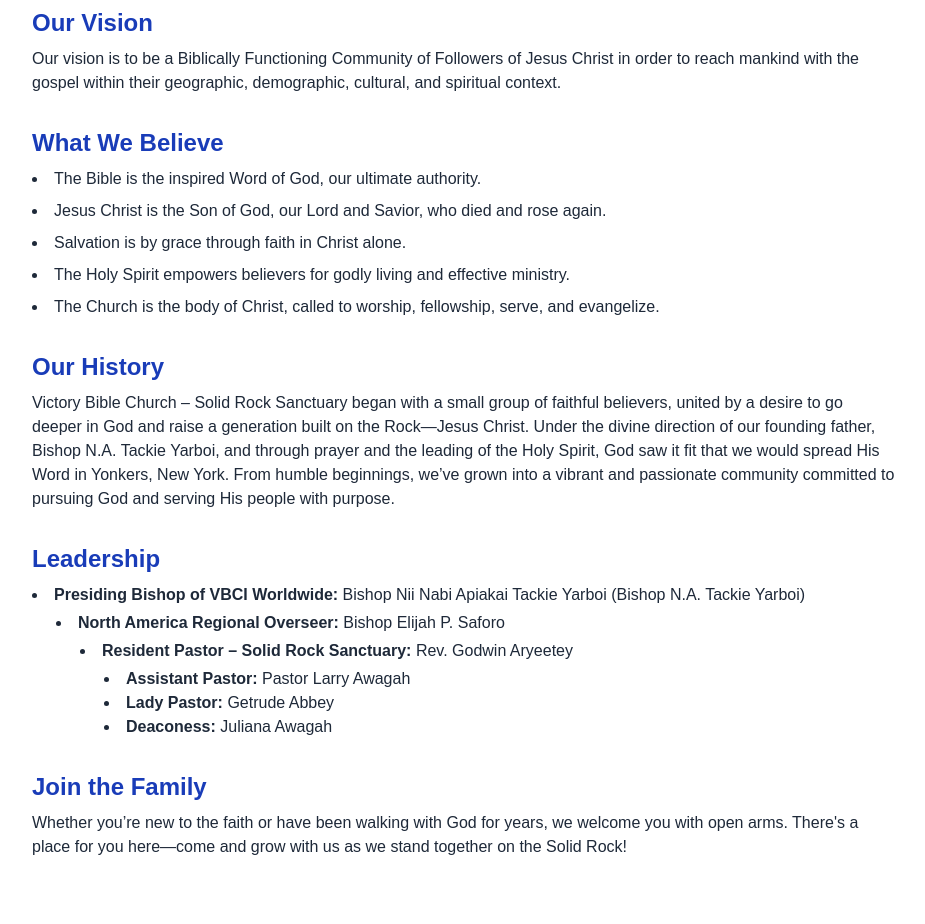
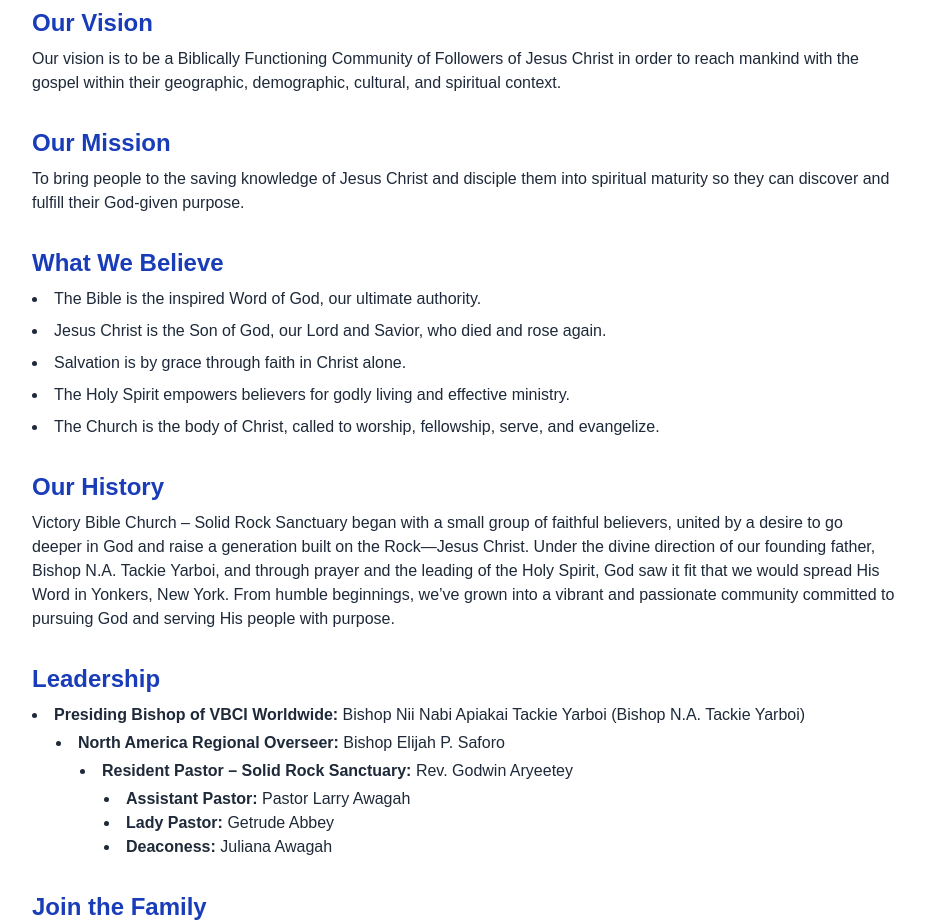
Before and after one commit to Ebaah98/victory_bible_church, a Next.js app: page / in a window 1280 px wide. Shown: the part 1420-2344 px from the top of the page, without its empty margins (176-1101 px from the left). Built offline with nearby package versions, Linux system fonts and the light colour scheme.

Commit message:
Update About.tsx

```diff
--- a/src/components/About.tsx
+++ b/src/components/About.tsx
@@ -29,6 +29,17 @@
             Our vision is to be a Biblically Functioning Community of Followers
             of Jesus Christ in order to reach mankind with the gospel within
             their geographic, demographic, cultural, and spiritual context.
+          </p>
+        </section>
+
+        <section className="mb-8">
+          <h2 className="text-2xl font-semibold text-blue-800 mb-2">
+            Our Mission
+          </h2>
+          <p>
+            To bring people to the saving knowledge of Jesus Christ and disciple
+            them into spiritual maturity so they can discover and fulfill their
+            God-given purpose.
           </p>
         </section>
 
```
